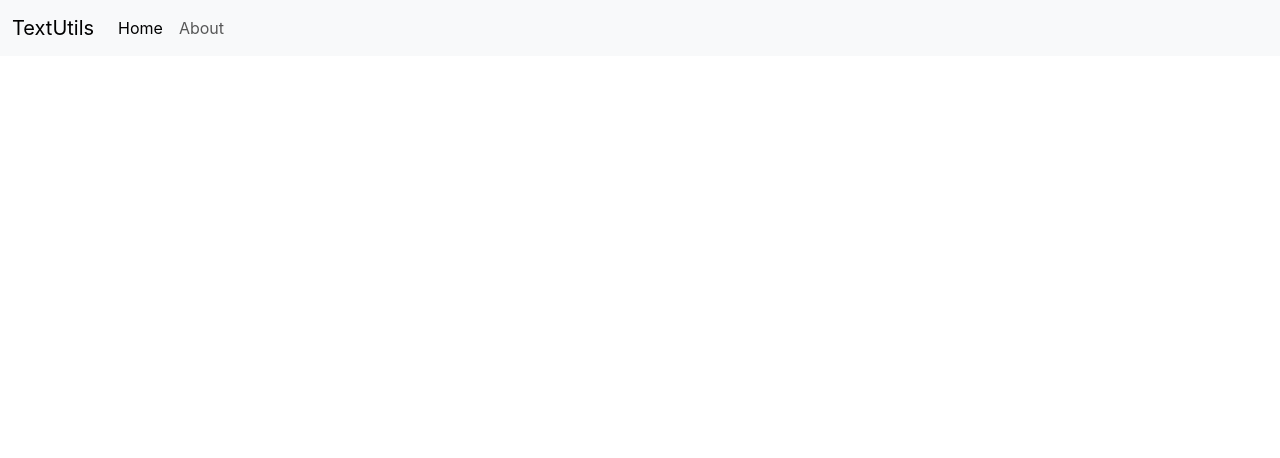
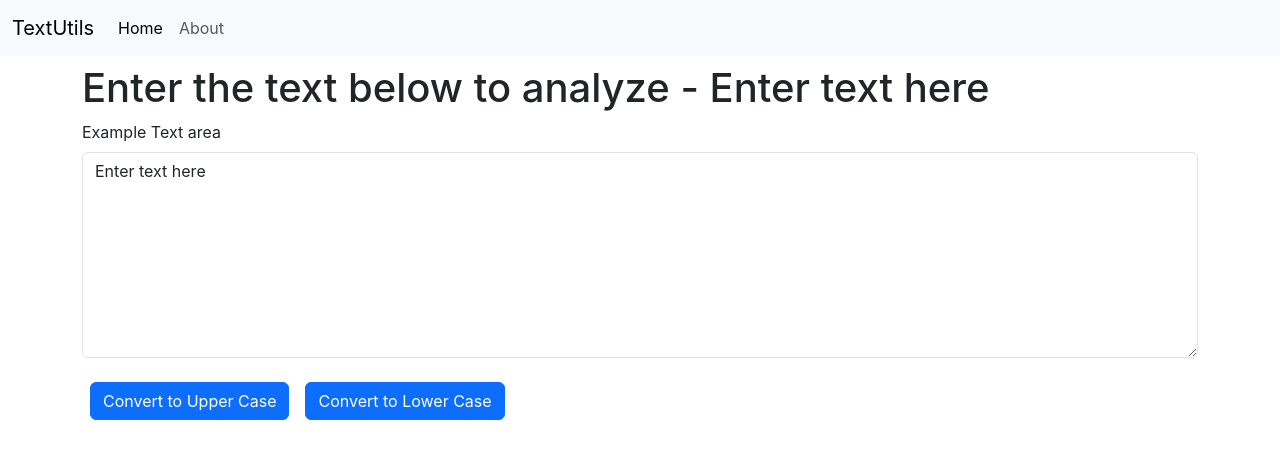
Before and after one commit to tarunkuma707/reactJsTutorial_textUtils_codeWithHarry, a React (Create React App) app: page / in a window 1280 px wide. Shown: the top 458 px of the page. Built offline with nearby package versions, Linux system fonts and the light colour scheme.

Commit message:
Understanding State and Handling Events in React Video 7 Code with Harry

```diff
--- a/src/App.js
+++ b/src/App.js
@@ -1,11 +1,13 @@
 import './App.css';
 import Navbar from './components/Navbar';
+import TextForm from './components/TextForm';
 
 function App() {
   return (
     <>
 
       <Navbar title="TextUtils" aboutText="About" />
+      <TextForm heading="Enter the text below to analyze" />
     </>
   );
 }
--- /dev/null
+++ b/src/components/TextForm.js
@@ -0,0 +1,36 @@
+import React, {useState} from 'react'
+
+export default function TextForm(props) {
+    const handleLowClick = () => {
+        let lowerCaseText =  text.toLocaleLowerCase();
+        setText(lowerCaseText);
+    }
+    const handleUpClick = () => {
+        console.log("Upper Case Clicked");
+        //setText("You clicked on HandleupClock");
+        let upperCaseText =  text.toUpperCase();
+        setText(upperCaseText);
+    }
+    const handleOnChange = (event) => {
+        console.log("On Change Clicked");
+        setText(event.target.value);
+    }
+    const [text, setText] = useState("Enter text here");
+  return (
+    <div>
+        <div className="container my-2">
+            <h1>{props.heading} - {text}</h1>
+            <form className="row g-3">
+                <div className="col-12">
+                    <label htmlFor="myBox" className="form-label">Example Text area</label>
+                    <textarea type="email" onChange={handleOnChange} className="form-control" value={text} id="myBox" rows="8"></textarea>
+                </div>
+                <div className="col-12">
+                    <button type='button' className="btn btn-primary m-2" onClick={handleUpClick}>Convert to Upper Case</button>
+                    <button type='button' className="btn btn-primary m-2" onClick={handleLowClick}>Convert to Lower Case</button>
+                </div>
+            </form>
+        </div>
+    </div>
+  )
+}
```
